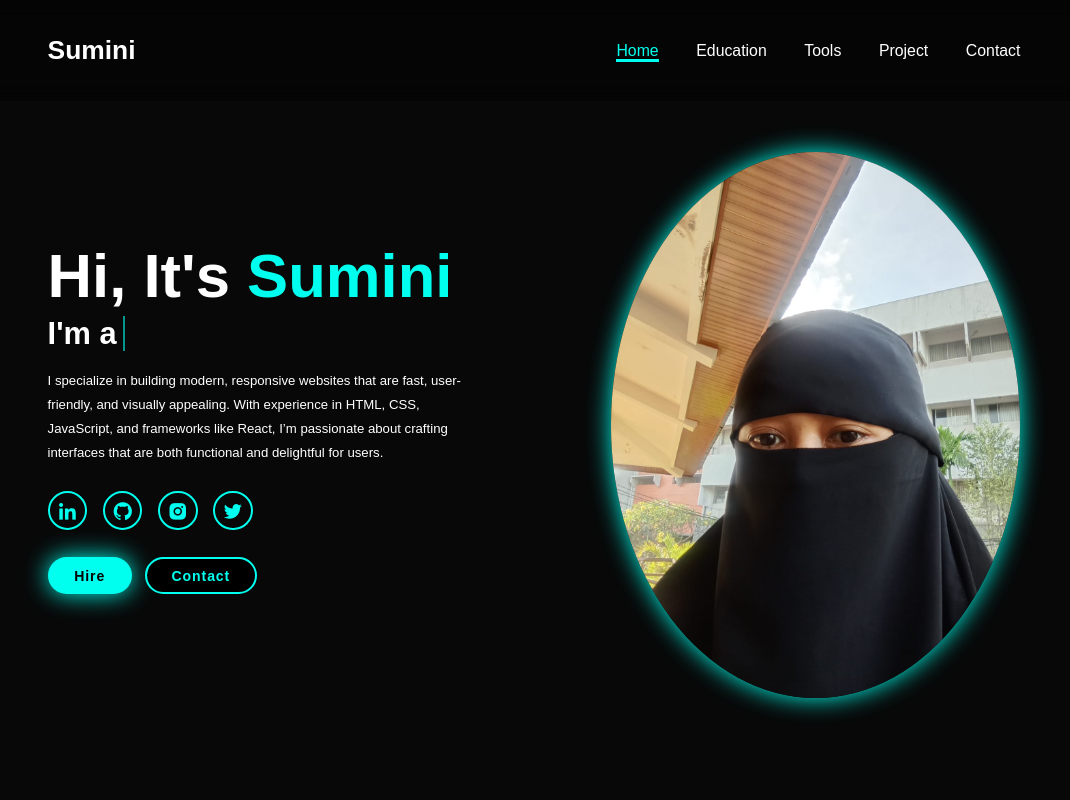
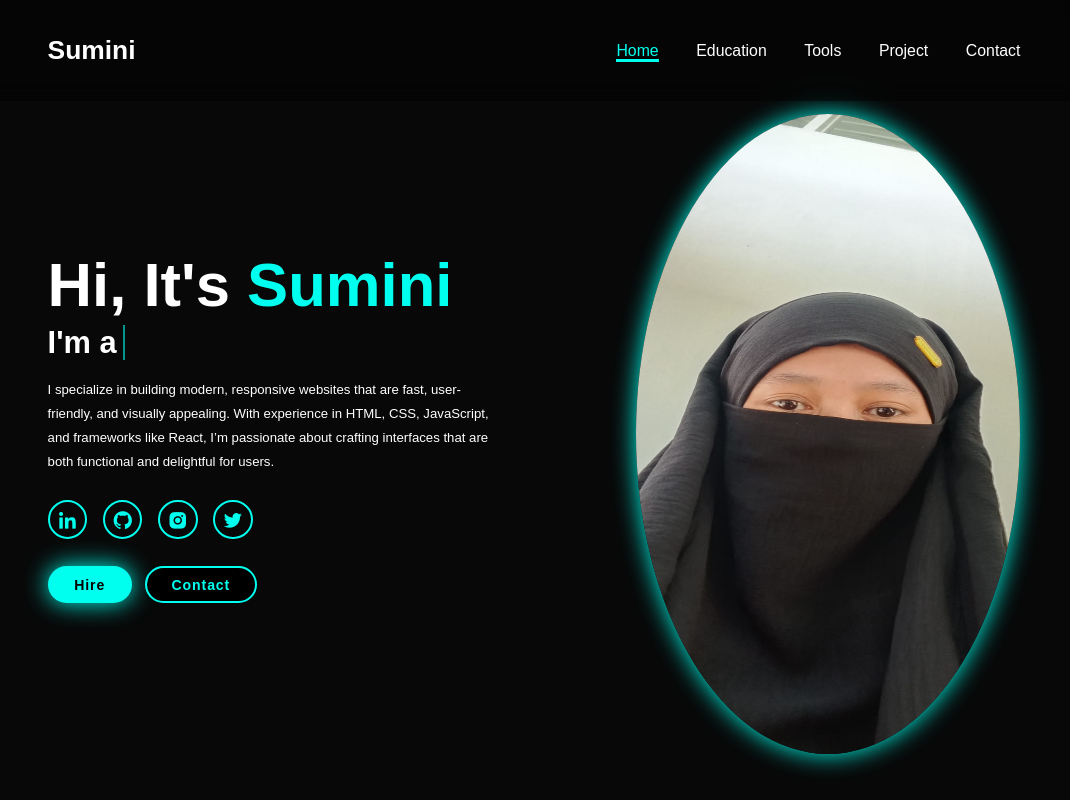
Before and after one commit to Sumini1/tugas_git, a plain HTML site: page index.html in a window 1280 px wide. Shown: the top 800 px of the page, without its empty margins (106-1176 px from the left). Drawn offline with nearby package versions, Linux system fonts and the light colour scheme.

Commit message:
uopdate foto

```diff
--- a/index.html
+++ b/index.html
@@ -51,7 +51,7 @@
         </div>
 
         <div class="home-img">
-            <img src="./gambar/WhatsApp Image 2024-09-07 at 19.51.13.jpeg" alt="foto">
+            <img src="./gambar/fotoku.jpeg" alt="foto">
         </div>
     </section>
 
--- a/style.css
+++ b/style.css
@@ -128,7 +128,8 @@ span {
 .home-img img {
   position: relative;
   top: 3rem;
-  width: 32vw;
+  height: 50vw;
+  width: 30vw;
   border-radius: 50%;
   box-shadow: 0 0 25px var(--main-color);
   cursor: pointer;
```
Also changed, not shown: gambar/fotoku.jpeg (added), 1 other file.
